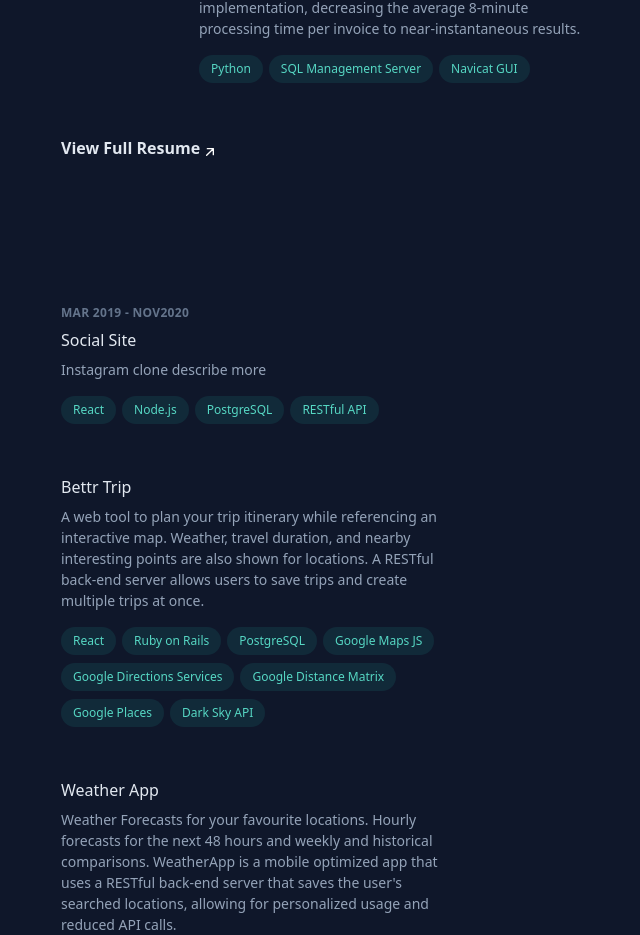
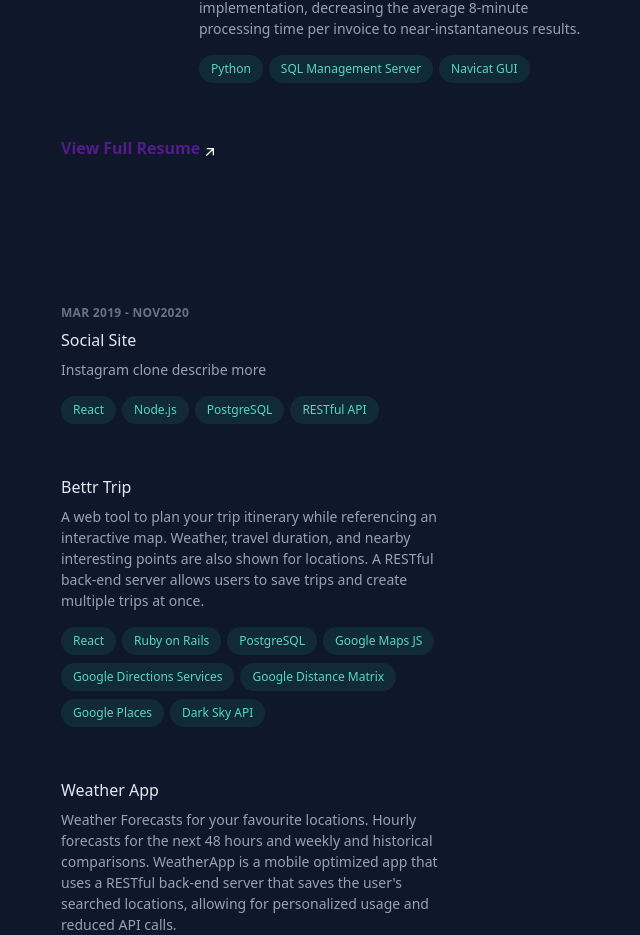
Before and after one commit to JashanB/Portfolio-V2, a React (Create React App) app: page / in a window 1280 px wide. Shown: the part 855-1790 px from the top of the page, without its empty margins (587-1227 px from the left). Built offline with nearby package versions, Linux system fonts and the light colour scheme.

Commit message:
troubleshooting hover errors

```diff
--- a/src/components/app/App.css
+++ b/src/components/app/App.css
@@ -313,7 +313,7 @@
 }
 
 .resume-link {
-  color: rgb(226 232 240);
+  /* color: rgb(226 232 240); */
   line-height: 1.25;
   font-weight: 600;
   font-size: 1rem;
@@ -347,7 +347,7 @@
 .resume-div:hover .resume-link span {
   transition-duration: .15s;
   transition: 0.15s ease-in-out;
-  color: rgba(94, 234, 211, 0.9);
+  /* color: rgba(94, 234, 211, 0.9); */
 
 }
 
--- a/src/components/app/App.js
+++ b/src/components/app/App.js
@@ -135,7 +135,7 @@ function App() {
                   </li>
                 </ol>
                 <div className='resume-div' onMouseEnter={setLinkHovered} onMouseLeave={stopLinkHover}>
-                  <a className="resume-link" href="">
+                  <a className="resume-link" href="" color={hovered ? hoveredStyle.color : linkStyle.color}>
                     <span className='resume-span-1' color={hovered ? hoveredStyle.color : linkStyle.color}>View Full&nbsp;
                       <span className='resume-span-2' color={hovered ? hoveredStyle.color : linkStyle.color}>
                         Resume
```
